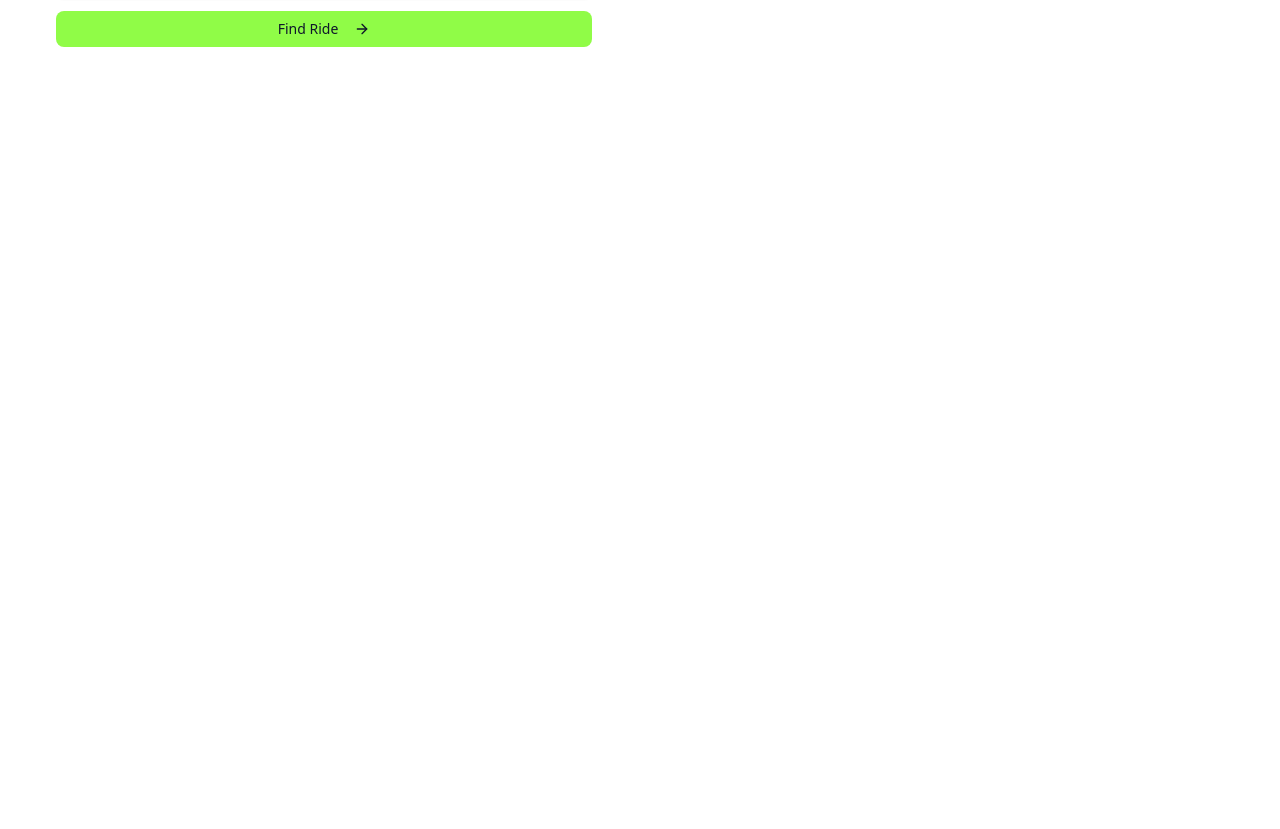
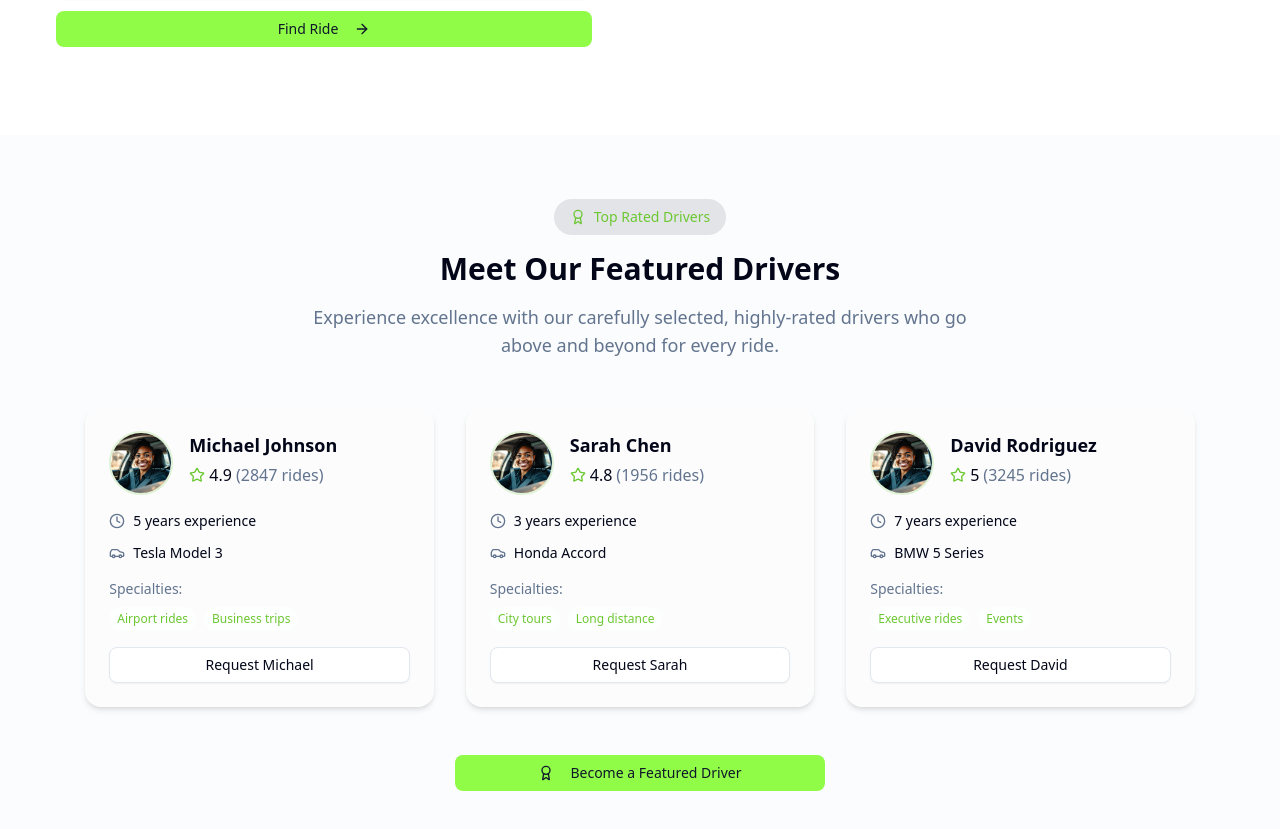
Before and after one commit to rubel6610/RideX-Frontend, a Next.js app: page / in a window 1280 px wide. Shown: the part 563-1392 px from the top of the page. Before the commit the page ends 800 px from the top, so only its background shows below. Built offline with nearby package versions, Linux system fonts and the light colour scheme.

Commit message:
add: FeaturedDrivers section in landing page

```diff
--- a/src/app/globals.css
+++ b/src/app/globals.css
@@ -57,7 +57,7 @@
   --secondary-foreground: #bbfd8f;
   --muted: oklch(0.968 0.007 247.896);
   --muted-foreground: oklch(0.554 0.046 257.417);
-  --accent: oklch(91.924% 0.00776 242.056);
+  --accent: oklch(100% 0.00011 271.152);
   --accent-foreground: oklch(0.208 0.042 265.755);
   --destructive: oklch(0.577 0.245 27.325);
   --border: oklch(0.929 0.013 255.508);
@@ -76,6 +76,7 @@
   --sidebar-accent-foreground: oklch(0.208 0.042 265.755);
   --sidebar-border: oklch(0.929 0.013 255.508);
   --sidebar-ring: oklch(0.704 0.04 256.788);
+
 }
 
 .dark {
@@ -85,13 +86,13 @@
   --card-foreground: oklch(0.984 0.003 247.858);
   --popover: oklch(0.208 0.042 265.755);
   --popover-foreground: oklch(0.984 0.003 247.858);
---primary: #6CC832;
-  --primary-foreground: #90fc47;
+  --primary: #90fc47;
+  --primary-foreground:#6CC832 ;
   --secondary: #1A3A05;
   --secondary-foreground: #bbfd8f;
   --muted: oklch(13.35% 0.0032 246.182);
   --muted-foreground: oklch(0.704 0.04 256.788);
-  --accent-foreground: oklch(91.924% 0.00776 242.056);
+  --accent-foreground: oklch(100% 0.00011 271.152);
   --accent: oklch(0.208 0.042 265.755);
   --destructive: oklch(0.704 0.191 22.216);
   --border: oklch(1 0 0 / 10%);
--- a/src/app/page.js
+++ b/src/app/page.js
@@ -1,10 +1,12 @@
 import Banner from '@/components/Shared/Banner';
+import FeaturedDrivers from '@/components/Shared/FeaturedDrivers';
 import React from 'react';
 
 const Home = () => {
   return (
     <div className=''>
       <Banner/>
+      <FeaturedDrivers/>
     </div>
   );
 };
--- a/src/components/Shared/Banner.jsx
+++ b/src/components/Shared/Banner.jsx
@@ -9,7 +9,7 @@ import  heroImage  from '@/Assets/hero-ridex.jpg';
 const Banner = () => {
   return (
     <section className="pt-10 pb-16 ">
-      <div className="max-w-7xl mx-auto px-4 sm:px-6 lg:px-8">
+      <div className="max-w-12/12 mx-auto px-4 sm:px-6 lg:px-8">
         <div className="grid lg:grid-cols-2 gap-12 items-center">
           {/* Left Content */}
           <div className="space-y-8 animate-fade-in-up">
@@ -53,7 +53,7 @@ const Banner = () => {
           {/* Right Content - Hero Image */}
           <div className="relative animate-slide-in-right">
             <div className="relative">
-              <Image src={heroImage} alt='hero image' height={600} width={600} className='rounded-2xl scale-100 hover:scale-105 transition-transform ease-out delay-100'/>
+              <Image src={heroImage} alt='hero image' className='rounded-2xl scale-100 hover:scale-105 transition-transform ease-out delay-100'/>
 
               {/* Floating Stats */}
               <div className="absolute -bottom-6 -left-6 bg-card border border-border rounded-xl p-4 shadow-lg animate-bounce-in">
--- /dev/null
+++ b/src/components/Shared/FeaturedDrivers.jsx
@@ -0,0 +1,115 @@
+import { Star, Award, Clock, Car } from 'lucide-react';
+import driverImage from "../../Assets/driver-featured.jpg"
+import Image from 'next/image';
+import { Button } from '../ui/button';
+
+const FeaturedDrivers = () => {
+  const drivers = [
+    {
+      name: "Michael Johnson",
+      rating: 4.9,
+      rides: 2847,
+      experience: "5 years",
+      car: "Tesla Model 3",
+      specialties: ["Airport rides", "Business trips"]
+    },
+    {
+      name: "Sarah Chen",
+      rating: 4.8,
+      rides: 1956,
+      experience: "3 years",
+      car: "Honda Accord",
+      specialties: ["City tours", "Long distance"]
+    },
+    {
+      name: "David Rodriguez",
+      rating: 5.0,
+      rides: 3245,
+      experience: "7 years",
+      car: "BMW 5 Series",
+      specialties: ["Executive rides", "Events"]
+    }
+  ];
+
+  return (
+    <section className="py-16 bg-muted/30">
+      <div className="max-w-11/12 mx-auto px-4 sm:px-6 lg:px-8">
+        {/* Section Header */}
+        <div className="text-center space-y-4 mb-12">
+          <div className="inline-flex items-center px-4 py-2 bg-accent-foreground/10 dark:bg-accent  text-primary rounded-full text-sm font-medium">
+            <Award className="h-4 w-4 mr-2" />
+            Top Rated Drivers
+          </div>
+          <h2 className="text-3xl md:text-display font-bold">
+            Meet Our <span className="text-gradient-accent">Featured Drivers</span>
+          </h2>
+          <p className="text-lg text-muted-foreground max-w-2xl mx-auto">
+            Experience excellence with our carefully selected, highly-rated drivers who go above and beyond for every ride.
+          </p>
+        </div>
+
+        {/* Drivers Grid */}
+        <div className="grid md:grid-cols-2 lg:grid-cols-3 gap-8">
+          {drivers.map((driver, index) => (
+            <div key={index} className="card-elevated p-6 space-y-4 hover-lift shadow-md bg-accent/15 rounded-2xl ">
+              <div className="flex items-start space-x-4">
+                <Image
+                  src={driverImage}
+                  alt={driver.name}
+                  className="w-16 h-16 rounded-full object-cover border-2 border-primary/20"
+                />
+                <div className="flex-1">
+                  <h3 className="font-semibold text-lg">{driver.name}</h3>
+                  <div className="flex items-center space-x-1 mt-1">
+                    <Star className="h-4 w-4 text-primary" />
+                    <span className="font-medium">{driver.rating}</span>
+                    <span className="text-muted-foreground">({driver.rides} rides)</span>
+                  </div>
+                </div>
+              </div>
+
+              <div className="space-y-3">
+                <div className="flex items-center space-x-2 text-sm">
+                  <Clock className="h-4 w-4 text-muted-foreground" />
+                  <span>{driver.experience} experience</span>
+                </div>
+                <div className="flex items-center space-x-2 text-sm">
+                  <Car className="h-4 w-4 text-muted-foreground" />
+                  <span>{driver.car}</span>
+                </div>
+              </div>
+
+              <div className="space-y-2">
+                <p className="text-sm font-medium text-muted-foreground">Specialties:</p>
+                <div className="flex flex-wrap gap-2">
+                  {driver.specialties.map((specialty) => (
+                    <span
+                      key={specialty}
+                      className="px-2 py-1 bg-accent/50 text-primary text-xs rounded-full"
+                    >
+                      {specialty}
+                    </span>
+                  ))}
+                </div>
+              </div>
+
+              <Button variant="outline" className="w-full">
+                Request {driver.name.split(' ')[0]}
+              </Button>
+            </div>
+          ))}
+        </div>
+
+        {/* CTA */}
+        <div className="text-center mt-12 w-4/12 mx-auto">
+          <Button variant="primaryBtn" className="px-8 w-full">
+            <Award className="mr-2 h-4 w-10  hover:text-accent-foreground" />
+            Become a Featured Driver
+          </Button>
+        </div>
+      </div>
+    </section>
+  );
+};
+
+export default FeaturedDrivers;
--- a/src/components/ui/button.jsx
+++ b/src/components/ui/button.jsx
@@ -14,13 +14,13 @@ const buttonVariants = cva(
         destructive:
           "bg-destructive text-white shadow-xs hover:bg-destructive/90 focus-visible:ring-destructive/20 dark:focus-visible:ring-destructive/40 dark:bg-destructive/60",
         outline:
-          "border bg-background shadow-xs hover:bg-primary hover:text-accent dark:bg-input/30 dark:border-input dark:hover:bg-input/50",
+          "border bg-background shadow-xs hover:bg-primary hover:text-accent  dark:border-none",
         secondary:
           "bg-secondary text-secondary-foreground shadow-xs hover:bg-secondary/80",
         ghost:
           "hover:bg-accent hover:text-accent-foreground dark:hover:bg-accent/50",
         link: "text-primary underline-offset-4 hover:underline",
-        primaryBtn:"bg-primary-foreground hover:bg-primary text-accent-foreground hover:text-accent "
+        primaryBtn:"bg-primary-foreground  hover:bg-primary text-accent-foreground hover:text-accent "
       },
       size: {
         default: "h-9 px-4 py-2 has-[>svg]:px-3",
```
Also changed, not shown: src/Assets/driver-featured.jpg (added), 1 other file (tests, documents, lock files or other folders).
